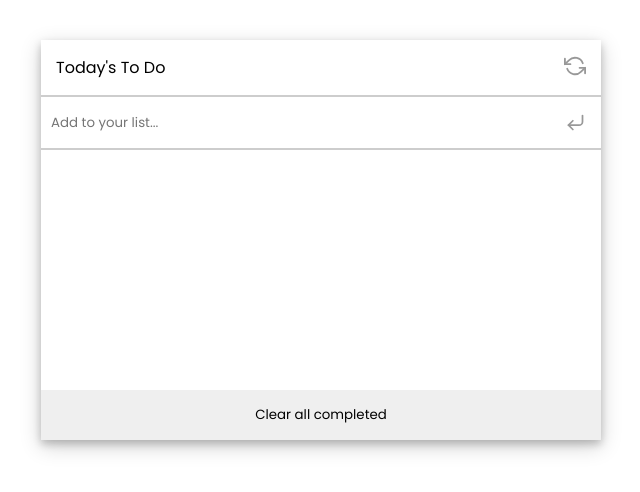
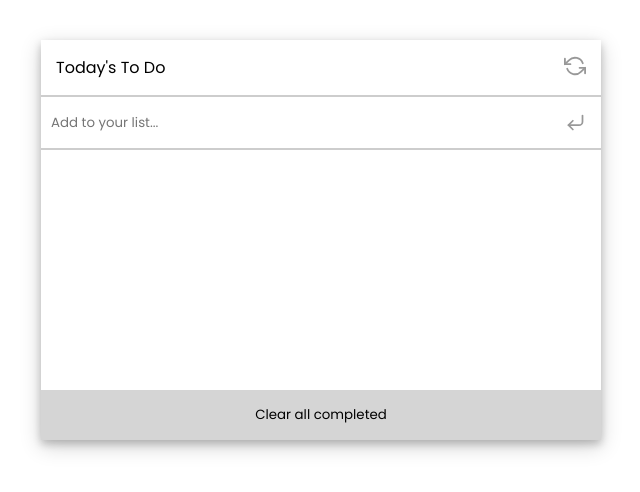
Before and after one commit to huzaifakhan0308/Todo-list, a website built with webpack: page src/index.html in a window 1280 px wide. In both pictures the pointer is over the button "Clear all completed". Shown: the part 120-612 px from the top of the page, without its empty margins (319-959 px from the left). Built offline with nearby package versions, Linux system fonts and the light colour scheme; a web font is replaced by a local one.

Commit message:
did changes in styles

```diff
--- a/src/style.css
+++ b/src/style.css
@@ -97,6 +97,10 @@ section .clear-all-btn {
   cursor: pointer;
 }
 
+section .clear-all-btn:hover {
+  background-color: rgba(59, 59, 59, 0.211);
+}
+
 section .clear-all-btn:active {
   background-color: rgba(0, 0, 0, 0.211);
 }
```
Also changed, not shown: dist/main.js.
